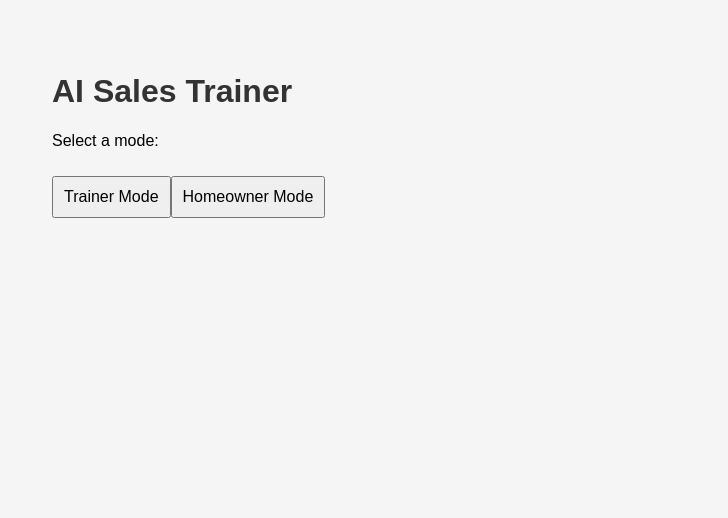
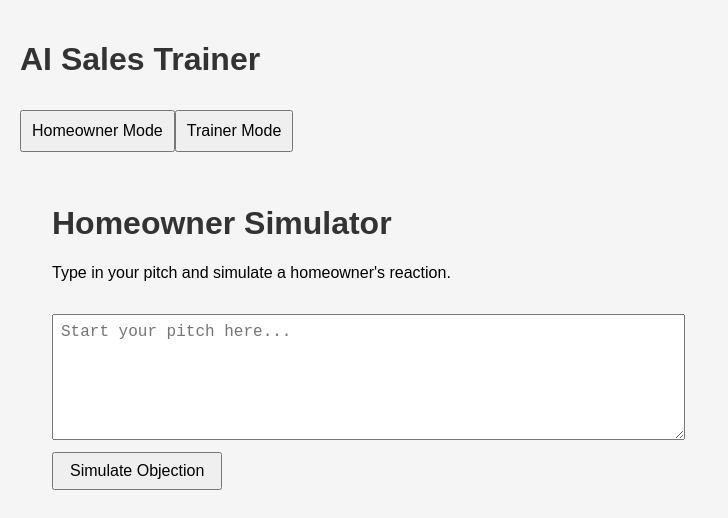
Before and after one commit to BlaineV12/AI-sales-trainer, a React (Vite) app: page / in a window 1280 px wide. Shown: the top 518 px of the page, without its empty margins (0-728 px from the left). Built offline with nearby package versions, Linux system fonts and the light colour scheme.

Commit message:
Update App.jsx

```diff
--- a/src/App.jsx
+++ b/src/App.jsx
@@ -1,24 +1,22 @@
 import React, { useState } from "react";
-import { Routes, Route, Link } from "react-router-dom";
-import Trainer from "./Trainer";
+import { Routes, Route } from "react-router-dom";
 import Homeowner from "./Homeowner";
+import Trainer from "./Trainer"; // ✅ Make sure this matches the exact filename
 
-export default function App() {
-  const [mode, setMode] = useState("");
+function App() {
+  const [mode, setMode] = useState("homeowner"); // "homeowner" or "trainer"
 
   return (
-    <div style={{ fontFamily: "sans-serif", padding: "2rem" }}>
-      <h1>AI Sales Trainer</h1>
-      {!mode && (
-        <div>
-          <p>Select a mode:</p>
-          <button onClick={() => setMode("trainer")}>Trainer Mode</button>
-          <button onClick={() => setMode("homeowner")}>Homeowner Mode</button>
-        </div>
-      )}
+    <div>
+      <header>
+        <h1>AI Sales Trainer</h1>
+        <button onClick={() => setMode("homeowner")}>Homeowner Mode</button>
+        <button onClick={() => setMode("trainer")}>Trainer Mode</button>
+      </header>
 
-      {mode === "trainer" && <Trainer />}
-      {mode === "homeowner" && <Homeowner />}
+      {mode === "homeowner" ? <Homeowner /> : <Trainer />}
     </div>
   );
 }
+
+export default App;
```
